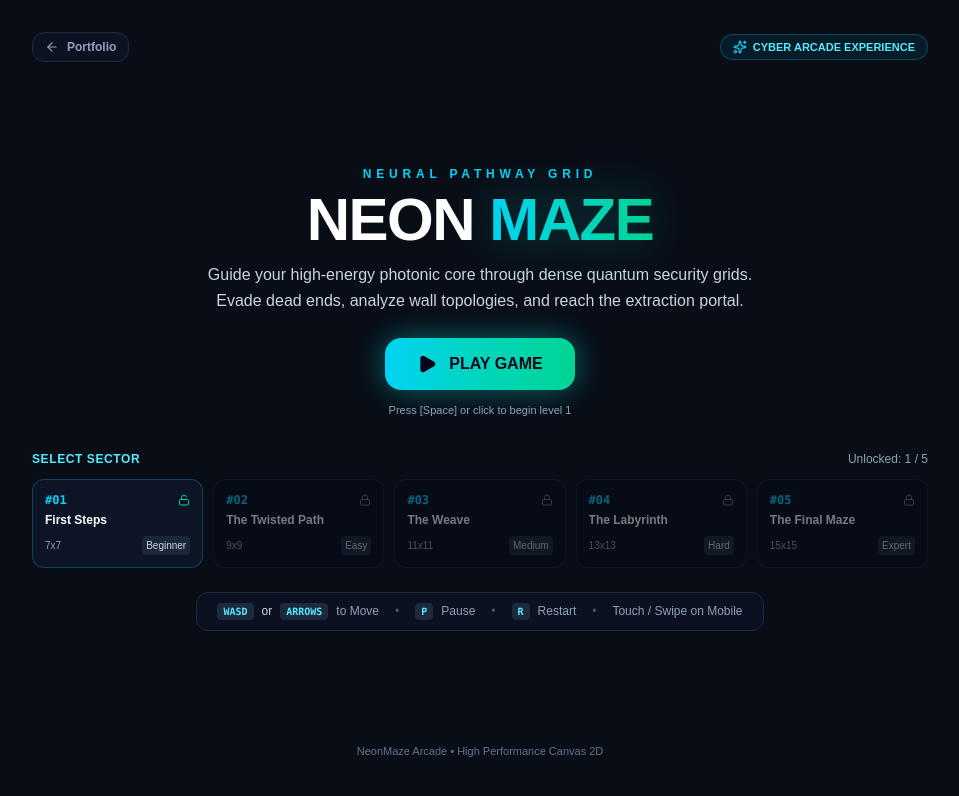
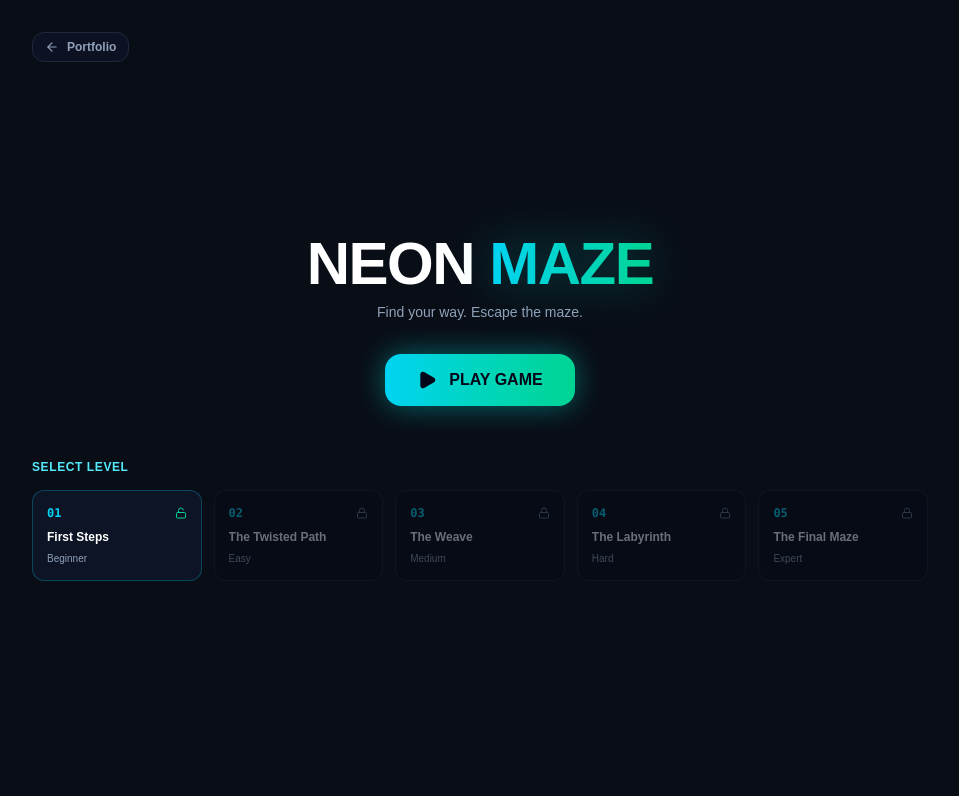
Before and after one commit to LuthiraPeiris/aws-portfolio, a Next.js app: page /playground in a window 1280 px wide. Shown: the top 796 px of the page, without its empty margins (160-1119 px from the left). Built offline with nearby package versions, Linux system fonts and the light colour scheme.

Commit message:
complete playground

```diff
--- a/src/components/game/GameMenu.tsx
+++ b/src/components/game/GameMenu.tsx
@@ -2,7 +2,7 @@
 
 import Link from "next/link";
 import { motion } from "framer-motion";
-import { Play, Sparkles, Trophy, Lock, Unlock, ArrowLeft } from "lucide-react";
+import { Play, Lock, Unlock, ArrowLeft } from "lucide-react";
 import { GAME_LEVELS } from "@/lib/game/levels";
 
 type GameMenuProps = {
@@ -20,11 +20,11 @@ export default function GameMenu({
     <div className="relative flex h-full w-full flex-col items-center justify-between overflow-y-auto px-4 py-6 sm:px-6 md:py-8">
       {/* Background ambient lighting */}
       <div className="pointer-events-none absolute inset-0 -z-10 overflow-hidden">
-        <div className="absolute left-1/2 top-10 h-72 w-72 -translate-x-1/2 rounded-full bg-cyan-500/10 blur-[100px]" />
+        <div className="absolute left-1/2 top-12 h-72 w-72 -translate-x-1/2 rounded-full bg-cyan-500/10 blur-[100px]" />
         <div className="absolute right-10 top-1/2 h-64 w-64 rounded-full bg-emerald-500/10 blur-[120px]" />
       </div>
 
-      {/* Top bar / Back link */}
+      {/* Top navigation */}
       <div className="w-full max-w-4xl flex items-center justify-between">
         <Link
           href="/"
@@ -33,35 +33,30 @@ export default function GameMenu({
           <ArrowLeft className="h-3.5 w-3.5" />
           <span>Portfolio</span>
         </Link>
-
-        <div className="flex items-center gap-1.5 rounded-full border border-cyan-500/30 bg-cyan-950/40 px-3 py-1 text-[11px] font-semibold text-cyan-300">
-          <Sparkles className="h-3.5 w-3.5 text-cyan-400" />
-          <span>CYBER ARCADE EXPERIENCE</span>
-        </div>
       </div>
 
-      {/* Hero center */}
+      {/* Centered Arcade Menu */}
       <motion.div
         initial={{ opacity: 0, y: 15 }}
         animate={{ opacity: 1, y: 0 }}
         transition={{ duration: 0.5 }}
-        className="my-auto flex w-full max-w-4xl flex-col items-center text-center py-4"
+        className="my-auto flex w-full max-w-4xl flex-col items-center text-center py-6"
       >
-        <span className="text-xs font-bold tracking-[0.4em] text-cyan-400 uppercase">
-          Neural Pathway Grid
-        </span>
-
-        <h1 className="mt-2 text-4xl font-black tracking-tight text-white sm:text-5xl md:text-6xl">
-          NEON <span className="text-transparent bg-clip-text bg-gradient-to-r from-cyan-400 to-emerald-400 drop-shadow-[0_0_25px_rgba(0,245,233,0.3)]">MAZE</span>
+        {/* Title */}
+        <h1 className="text-4xl font-black tracking-tight text-white sm:text-5xl md:text-6xl">
+          NEON{" "}
+          <span className="text-transparent bg-clip-text bg-gradient-to-r from-cyan-400 to-emerald-400 drop-shadow-[0_0_25px_rgba(0,245,233,0.3)]">
+            MAZE
+          </span>
         </h1>
 
-        <p className="mx-auto mt-3 max-w-xl text-sm leading-relaxed text-slate-300 sm:text-base">
-          Guide your high-energy photonic core through dense quantum security grids.
-          Evade dead ends, analyze wall topologies, and reach the extraction portal.
+        {/* Simplified description */}
+        <p className="mt-2 text-xs text-slate-400 sm:text-sm">
+          Find your way. Escape the maze.
         </p>
 
-        {/* Start Button */}
-        <div className="mt-6 flex flex-col items-center gap-3">
+        {/* Play Button */}
+        <div className="mt-8 flex justify-center">
           <motion.button
             whileHover={{ scale: 1.04 }}
             whileTap={{ scale: 0.97 }}
@@ -72,24 +67,17 @@ export default function GameMenu({
             <Play className="h-5 w-5 fill-slate-950 transition group-hover:scale-110" />
             <span>PLAY GAME</span>
           </motion.button>
-
-          <span className="text-[11px] text-slate-400">
-            Press [Space] or click to begin level {Math.min(maxUnlockedLevel + 1, GAME_LEVELS.length)}
-          </span>
         </div>
 
-        {/* Five Level Overview */}
-        <div className="mt-8 w-full">
-          <div className="mb-3 flex items-center justify-between text-xs text-slate-400">
-            <span className="font-semibold uppercase tracking-wider text-cyan-300">
-              Select Sector
-            </span>
-            <span>
-              Unlocked: {maxUnlockedLevel + 1} / {GAME_LEVELS.length}
+        {/* Level Selection */}
+        <div className="mt-12 w-full">
+          <div className="mb-3 text-left">
+            <span className="text-xs font-semibold uppercase tracking-wider text-cyan-300">
+              SELECT LEVEL
             </span>
           </div>
 
-          <div className="grid grid-cols-1 gap-2.5 sm:grid-cols-5">
+          <div className="grid grid-cols-2 gap-3 sm:grid-cols-5">
             {GAME_LEVELS.map((level, idx) => {
               const isUnlocked = idx <= maxUnlockedLevel;
               return (
@@ -98,15 +86,15 @@ export default function GameMenu({
                   type="button"
                   disabled={!isUnlocked}
                   onClick={() => onSelectLevel(idx)}
-                  className={`group relative flex flex-col items-start rounded-xl border p-3 text-left transition-all ${
+                  className={`group relative flex flex-col items-start rounded-xl border p-3.5 text-left transition-all ${
                     isUnlocked
                       ? "border-cyan-500/30 bg-slate-900/80 hover:border-cyan-400 hover:bg-slate-800/90 hover:shadow-[0_0_18px_rgba(0,245,233,0.2)]"
-                      : "border-slate-800/80 bg-slate-950/50 opacity-45 cursor-not-allowed"
+                      : "border-slate-800/80 bg-slate-950/50 opacity-40 cursor-not-allowed"
                   }`}
                 >
                   <div className="flex w-full items-center justify-between text-xs">
                     <span className="font-mono font-bold text-cyan-400">
-                      #{String(level.id).padStart(2, "0")}
+                      {String(level.id).padStart(2, "0")}
                     </span>
                     {isUnlocked ? (
                       <Unlock className="h-3 w-3 text-emerald-400" />
@@ -115,59 +103,22 @@ export default function GameMenu({
                     )}
                   </div>
 
-                  <p className="mt-1 text-xs font-semibold text-white group-hover:text-cyan-200 truncate w-full">
+                  <p className="mt-2 text-xs font-semibold text-white group-hover:text-cyan-200 truncate w-full">
                     {level.name}
                   </p>
 
-                  <div className="mt-2 flex w-full items-center justify-between text-[10px] text-slate-400">
-                    <span>{level.rows}x{level.cols}</span>
-                    <span className="rounded bg-slate-800/90 px-1 py-0.5 text-slate-300 font-medium">
-                      {level.difficulty}
-                    </span>
-                  </div>
+                  <span className="mt-1.5 text-[10px] text-slate-400 font-medium">
+                    {level.difficulty}
+                  </span>
                 </button>
               );
             })}
           </div>
         </div>
-
-        {/* Controls Card */}
-        <div className="mt-6 flex flex-wrap items-center justify-center gap-4 rounded-xl border border-slate-800 bg-slate-900/50 px-5 py-2.5 text-xs text-slate-300">
-          <div className="flex items-center gap-2">
-            <span className="rounded bg-slate-800 px-1.5 py-0.5 font-mono text-[10px] font-bold text-cyan-300">
-              WASD
-            </span>
-            <span>or</span>
-            <span className="rounded bg-slate-800 px-1.5 py-0.5 font-mono text-[10px] font-bold text-cyan-300">
-              ARROWS
-            </span>
-            <span className="text-slate-400">to Move</span>
-          </div>
-          <span className="hidden sm:inline text-slate-600">•</span>
-          <div className="flex items-center gap-2">
-            <span className="rounded bg-slate-800 px-1.5 py-0.5 font-mono text-[10px] font-bold text-cyan-300">
-              P
-            </span>
-            <span className="text-slate-400">Pause</span>
-          </div>
-          <span className="hidden sm:inline text-slate-600">•</span>
-          <div className="flex items-center gap-2">
-            <span className="rounded bg-slate-800 px-1.5 py-0.5 font-mono text-[10px] font-bold text-cyan-300">
-              R
-            </span>
-            <span className="text-slate-400">Restart</span>
-          </div>
-          <span className="hidden sm:inline text-slate-600">•</span>
-          <div className="flex items-center gap-1.5 text-slate-400">
-            <span>Touch / Swipe on Mobile</span>
-          </div>
-        </div>
       </motion.div>
 
-      {/* Footer Info */}
-      <footer className="w-full max-w-4xl text-center text-[11px] text-slate-500 py-2">
-        NeonMaze Arcade • High Performance Canvas 2D
-      </footer>
+      {/* Spacer to maintain vertical balance */}
+      <div className="h-4" />
     </div>
   );
 }
```
